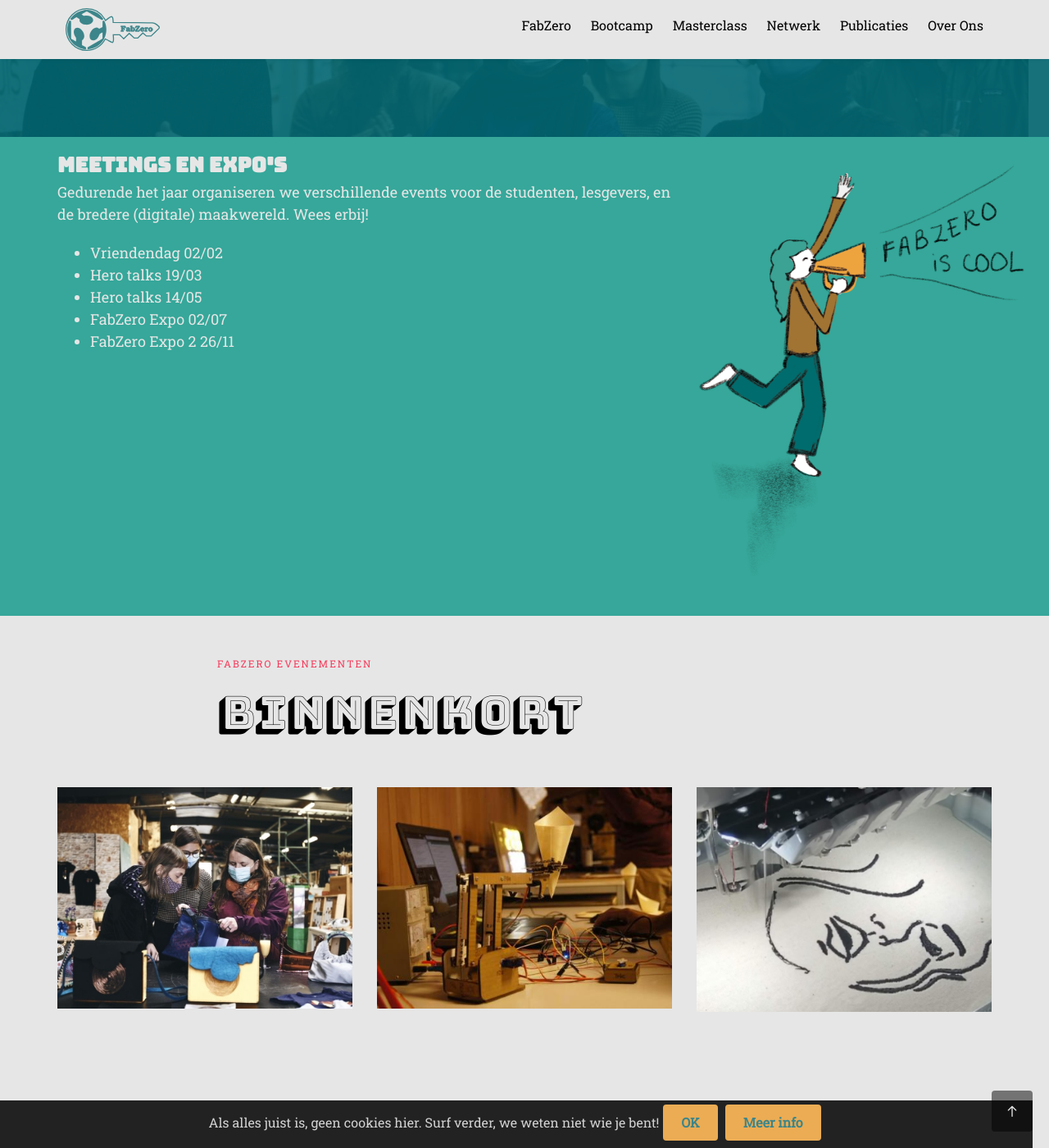
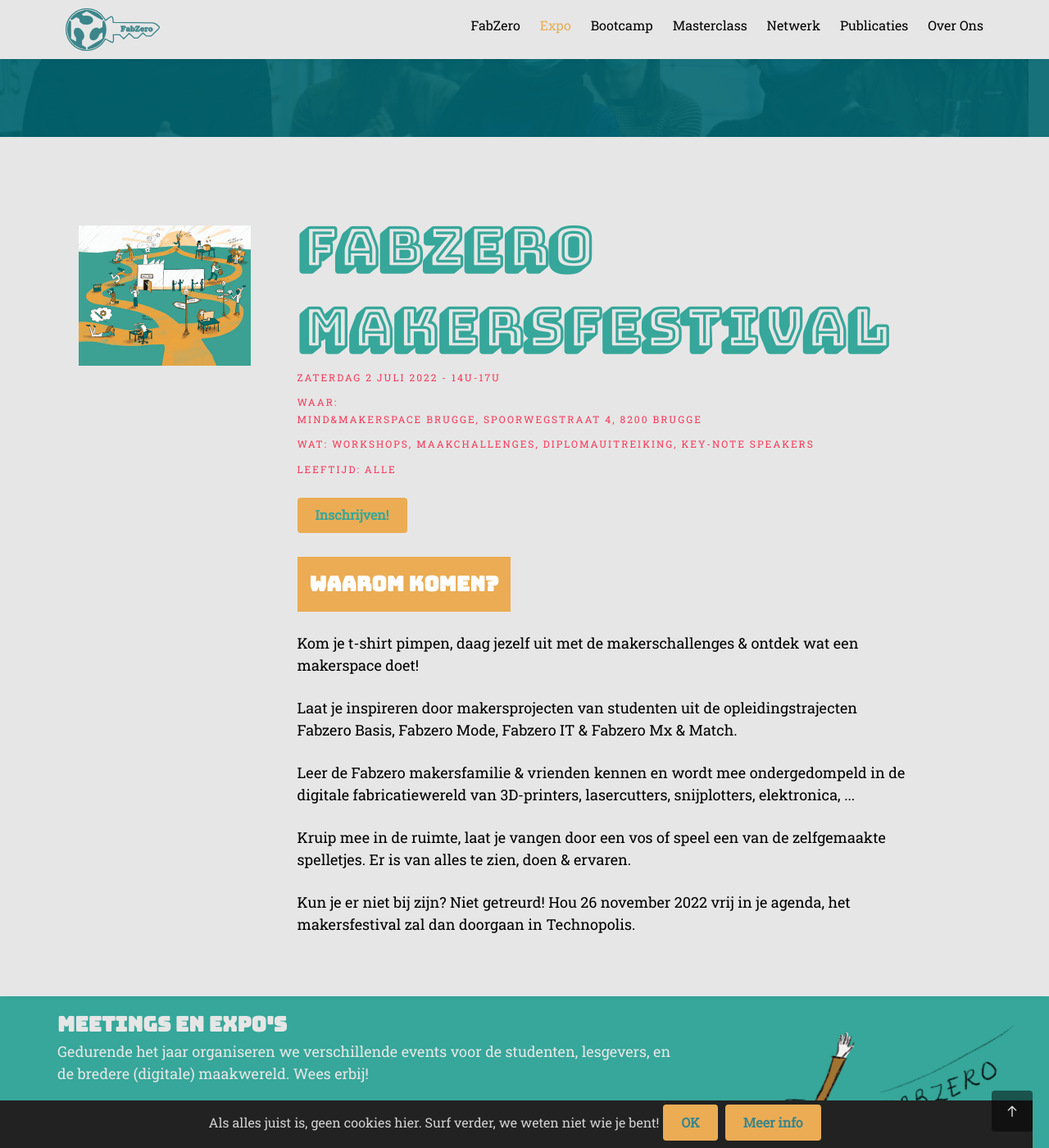
Before and after one commit to IngegnoMakerSpace/inclusievekets, a Jekyll site: the page built from _pages/evenementen.html, in a window 1280 px wide and 1400 px high, scrolled down 433 px. Shown: the whole window at 82% size. Built offline with Jekyll 4.4.1, drawn with Linux system fonts in a browser that asks for light colours; nearby versions of some CDN libraries; some web fonts are replaced; some of the changed text lies outside the part shown.

Commit message:
add the expo

```diff
--- a/_includes/navbar.html
+++ b/_includes/navbar.html
@@ -9,7 +9,6 @@
       </div>
       <div class="col-xs-10 text-right menu-1">
         <ul>
-          <!--li class="active"><a href="index.html">Home</a></li-->
           <li class="has-dropdown">
             <span>FabZero</span>
             <ul class="dropdown">
@@ -23,6 +22,7 @@
               <li><a href="{{ site.baseurl }}/terugblik">FabZero Terugblik</a></li>
             </ul>
           </li>
+          <li class="active"><a href="{{ site.baseurl }}/evenementen">Expo</a></li>
           <li><a href="{{ site.baseurl }}/bootcamp">Bootcamp</a></li>
           <li class="has-dropdown">
             <span>Masterclass</span>
--- a/_pages/evenementen.html
+++ b/_pages/evenementen.html
@@ -13,13 +13,46 @@
         <div class="display-t">
           <div class="display-tc animate-box" data-animate-effect="fadeInUp">
             <h1 class="mb30">Evenementen 2022</h1>
-            <p>Neem deel aan een van onze netwerkmomenten!.</p>
+            <p>Neem deel aan een van onze netwerkmomenten! De eerstvolgende is begin van de zomer, 2 juli, in de Mind and Makerspace, te Brugge.</p>
           </div>
         </div>
       </div>
     </div>
   </div>
 </header>
+
+<div id="fh5co-services" class="fh5co-bg-section2 border-bottom">
+    <div class="container">
+        <div class="row">
+            <div class="col-md-3 col-md-offset-0 text-center">
+                <h2 class="icon" style="margin-top: 60px">
+                    <img src="{{site.baseurl}}/assets/images/makersfestival.png" style="width:80%">
+                </h2>
+            </div>
+            <div class="col-md-8 align-self-center">
+                <div class="fh5co-heading3">
+                  <h2 style="font-size: 65px;font-weight: bolder;
+        text-align: left; margin-top: 40px">Fabzero Makersfestival</h2>
+                  <span>Zaterdag 2 juli 2022 - 14u-17u</span>
+                  <span>Waar:<br/> Mind&amp;Makerspace Brugge, Spoorwegstraat 4, 8200 Brugge</span>
+                    <span>Wat: Workshops, Maakchallenges, Diplomauitreiking, Key-note speakers</span>
+                  <span>Leeftijd: Alle</span>
+                  <p>
+              <a href="https://docs.google.com/forms/d/e/1FAIpQLSd2HZVsbWL2AouQVJQugUG8gx4_893KRtMgqJU4tOC4KlsbMQ/viewform" target="_blank" class="btn btn-primary"><strong>Inschrijven!</strong></a></p>
+
+                <div class="fh5co-heading3">
+                  <h3>Waarom komen?</h3>
+                  <p>Kom je t-shirt pimpen, daag jezelf uit met de makerschallenges &amp; ontdek wat een makerspace doet!</p>
+                  <p>Laat je inspireren door makersprojecten van studenten uit de opleidingstrajecten Fabzero Basis, Fabzero Mode, Fabzero IT &amp; Fabzero Mx &amp; Match.</p>
+                  <p>Leer de Fabzero makersfamilie &amp; vrienden kennen en wordt mee ondergedompeld in de digitale fabricatiewereld van 3D-printers, lasercutters, snijplotters, elektronica, ...</p>
+                  <p>Kruip mee in de ruimte, laat je vangen door een vos of speel een van de zelfgemaakte spelletjes. Er is van alles te zien, doen &amp; ervaren.</p>
+                  <p>Kun je er niet bij zijn? Niet getreurd! Hou 26 november 2022 vrij in je agenda, het makersfestival zal dan doorgaan in Technopolis.</p>
+                  </div>
+                </div>
+            </div>
+        </div>
+    </div>
+</div>
 
 
 <div id="fh5co-services2" class="fh5co-bg-section">
@@ -33,8 +66,8 @@
                     <li>Vriendendag 02/02</li>
                     <li>Hero talks 19/03</li>
                     <li>Hero talks 14/05</li>
-                    <li>FabZero Expo 02/07</li>
-                    <li>FabZero Expo 2 26/11</li>
+                    <li>FabZero Expo MaM 02/07</li>
+                    <li>FabZero Expo 2 Technopolis 26/11</li>
                   </ul>
                 </div>
             </div>
@@ -44,7 +77,6 @@
         </div>
     </div>
 </div>
-
 
 	<div id="fh5co-project">
 		<div class="container">
```
Also changed, not shown: assets/images/makersfestival.png (added).
